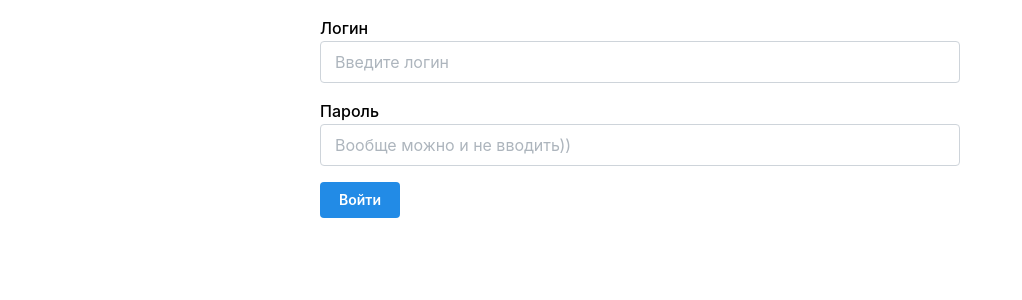
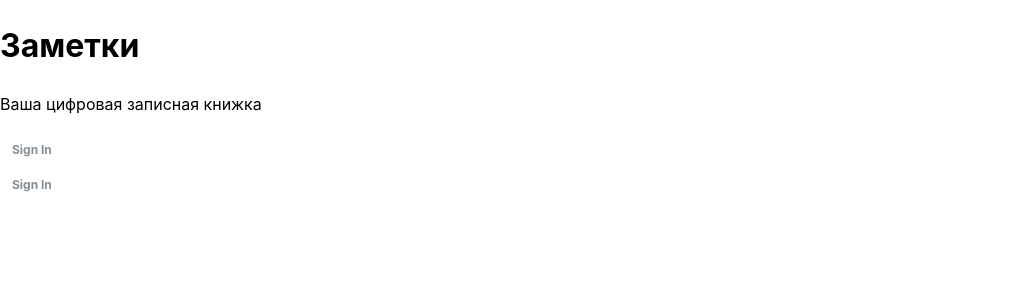
Before and after one commit to eg-bond/notes_hw, a React (Vite) app: page / in a window 1280 px wide. Before the commit this address led to /sign_in. Shown: the top 300 px of the page, without its empty margins (0-1022 px from the left). Built offline with nearby package versions, Linux system fonts and the light colour scheme.

Commit message:
feat: Welcome page done

```diff
--- a/src/components/AuthStatus/AuthStatus.tsx
+++ b/src/components/AuthStatus/AuthStatus.tsx
@@ -28,7 +28,8 @@ export const AuthStatus = () => {
   }
 
   return (
-    <Flex rowGap='sm' direction={'column'} justify='center' align='flex-end'>
+    <Flex>
+      {/* <Flex rowGap='sm' direction={'column'} justify='center' align='flex-end'> */}
       {/* if user is logged in */}
       {auth?.user && (
         <>
--- a/src/components/Routing/Routing.tsx
+++ b/src/components/Routing/Routing.tsx
@@ -6,22 +6,16 @@ import { SignUp } from '@/pages/SignUp';
 import { AppRoutes } from '@/types/generalTypes';
 import { Route, Routes } from 'react-router-dom';
 import { PrivateRoute } from '../PrivateRoute';
+import { WelcomePage } from '@/pages/Welcome';
 
 export default function Routing() {
   return (
     <Routes>
+      <Route path={AppRoutes.Main} element={<WelcomePage />} />
       <Route path={AppRoutes.SignUp} element={<SignUp />} />
       <Route path={AppRoutes.SignIn} element={<SignIn />} />
       <Route path={AppRoutes.NotFound} element={<NotFound />} />
 
-      <Route
-        path={AppRoutes.Main}
-        element={
-          <PrivateRoute>
-            <MainLayout />
-          </PrivateRoute>
-        }
-      />
       <Route
         path={AppRoutes.Notes}
         element={
--- /dev/null
+++ b/src/pages/Welcome/Welcome.tsx
@@ -0,0 +1,43 @@
+import { NavLink, useNavigate } from 'react-router-dom';
+import { NavLink as MantineNavlink } from '@mantine/core';
+import { AppRoutes } from '@/types/generalTypes';
+import { useAuthContext } from '@/context/AuthProvider';
+import { useEffect } from 'react';
+
+export function WelcomePage() {
+  const auth = useAuthContext();
+  const navigate = useNavigate();
+
+  useEffect(() => {
+    if (auth?.user) {
+      navigate(`/${AppRoutes.Notes}`);
+    }
+  }, [auth?.user]);
+
+  if (auth?.user) {
+    return null;
+  }
+
+  return (
+    <div>
+      <div>
+        <h1>Заметки</h1>
+        <p>Ваша цифровая записная книжка</p>
+      </div>
+      <MantineNavlink
+        variant='filled'
+        fw={'bold'}
+        description='Sign In'
+        to={`/${AppRoutes.SignIn}`}
+        component={NavLink}
+      />
+      <MantineNavlink
+        variant='filled'
+        fw={'bold'}
+        description='Sign In'
+        to={`/${AppRoutes.SignUp}`}
+        component={NavLink}
+      />
+    </div>
+  );
+}
--- /dev/null
+++ b/src/pages/Welcome/index.ts
@@ -0,0 +1,2 @@
+import { WelcomePage } from './Welcome';
+export { WelcomePage };
```
